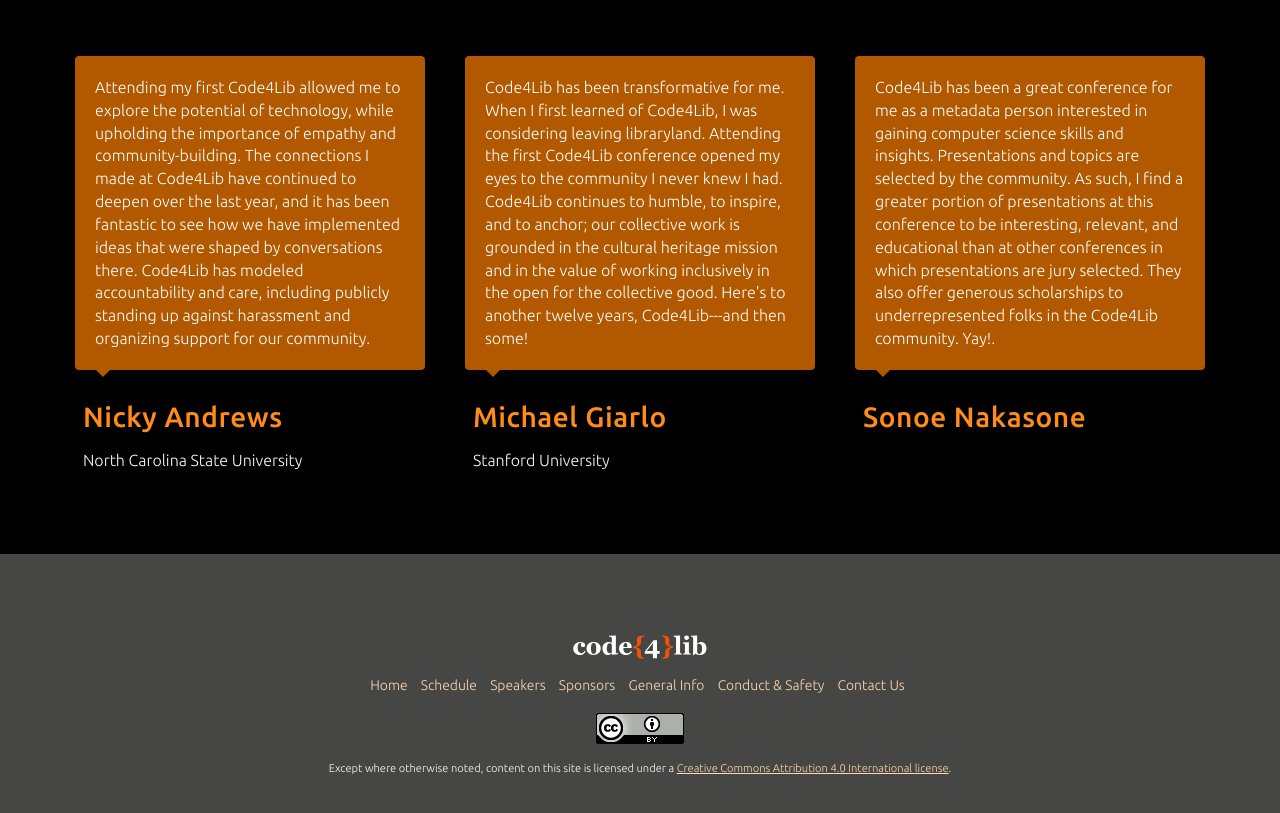
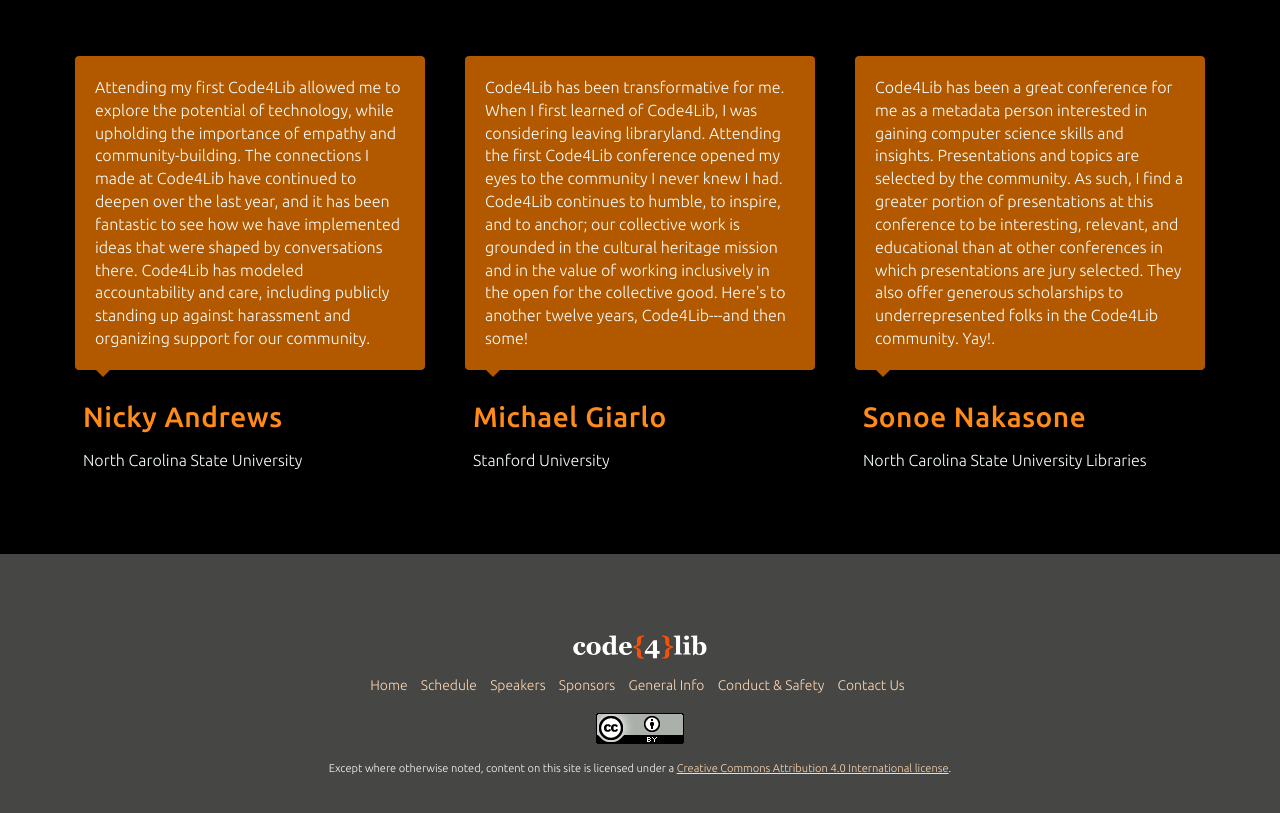
Before and after one commit to code4lib/2019.code4lib.org, a Jekyll site: the page built from index.html, in a window 1280 px wide and 900 px high, scrolled down 1820 px. Shown: the top 813 px of the window. Built offline with Jekyll 4.4.1, drawn with Linux system fonts in a browser that asks for light colours; some web fonts are replaced.

Commit message:
adding org and twitter for a testimonial

```diff
--- a/_data/testimonials.yml
+++ b/_data/testimonials.yml
@@ -33,6 +33,8 @@
 
 - name: Sonoe Nakasone
   blurb: "Code4Lib has been a great conference for me as a metadata person interested in gaining computer science skills and insights. Presentations and topics are selected by the community. As such, I find a greater portion of presentations at this conference to be interesting, relevant, and educational than at other conferences in which presentations are jury selected. They also offer generous scholarships to underrepresented folks in the Code4Lib community. Yay!."
+  org: North Carolina State University Libraries
+  twitter: sonoenakasone
 
 - name: Hannah Frost
   blurb: "At Code4Lib, you really get the sense that people are there to share with and learn from one another — to advance their work individually and collectively — and have fun while they’re at it. I left the conference reminded of the widespread passion for libraries as critical features of our society, the passion that draws interesting, creative people to library work, and found I had a renewed sense of purpose in my job."
```
Also changed, not shown: 1 other file.
